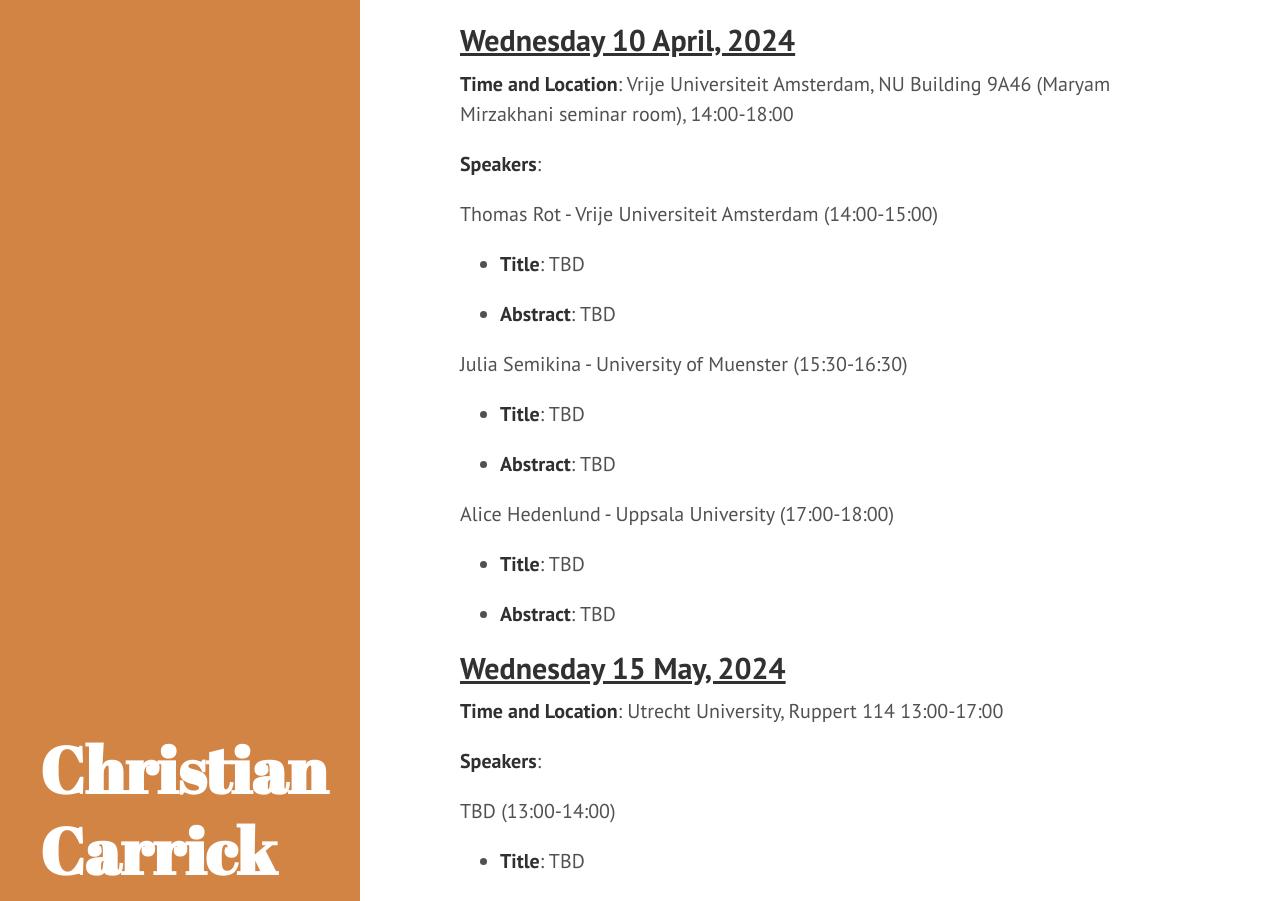
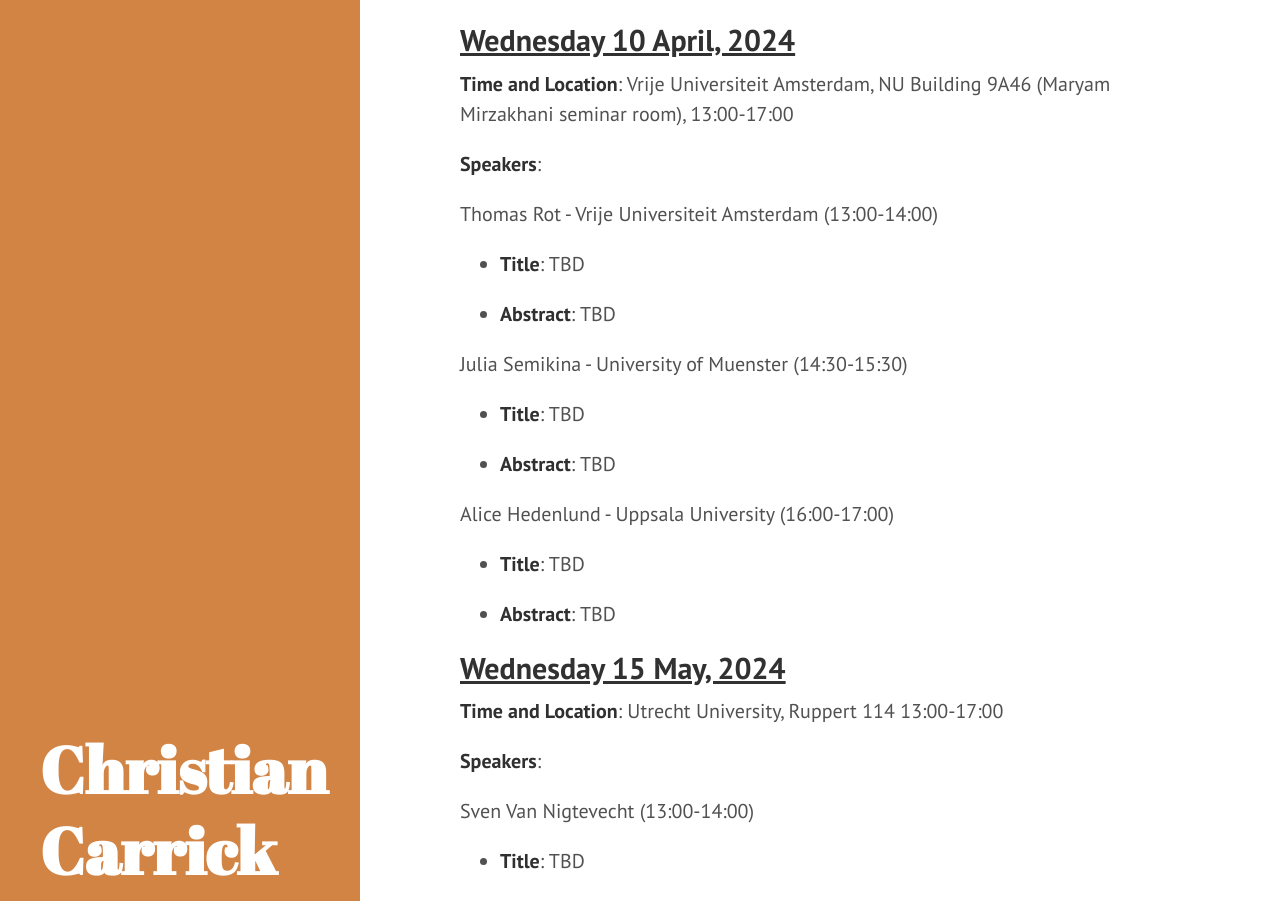
Before and after one commit to carrickchristian/carrickchristian.github.io, a Jekyll site: the page built from TopICS.md, in a window 1280 px wide and 1400 px high, scrolled down 3197 px. Shown: the part 189-1090 px from the top of the window. Built offline with Jekyll 4.4.1, drawn with Linux system fonts in a browser that asks for light colours; formulas are drawn with MathJax 3.

Commit message:
TopICS April

```diff
--- a/TopICS.md
+++ b/TopICS.md
@@ -61,23 +61,23 @@
 
 ## <ins>Wednesday 10 April, 2024</ins>
 
-**Time and Location**: Vrije Universiteit Amsterdam, NU Building 9A46 (Maryam Mirzakhani seminar room), 14:00-18:00
+**Time and Location**: Vrije Universiteit Amsterdam, NU Building 9A46 (Maryam Mirzakhani seminar room), 13:00-17:00
 
 **Speakers**:
 
-Thomas Rot - Vrije Universiteit Amsterdam (14:00-15:00)
+Thomas Rot - Vrije Universiteit Amsterdam (13:00-14:00)
 
 * **Title**: TBD
 
 * **Abstract**: TBD
 
-Julia Semikina - University of Muenster (15:30-16:30)
+Julia Semikina - University of Muenster (14:30-15:30)
 
 * **Title**: TBD
 
 * **Abstract**: TBD
 
-Alice Hedenlund - Uppsala University (17:00-18:00)
+Alice Hedenlund - Uppsala University (16:00-17:00)
 
 * **Title**: TBD
 
@@ -91,7 +91,7 @@
 
 **Speakers**:
 
-TBD (13:00-14:00)
+Sven Van Nigtevecht (13:00-14:00)
 
 * **Title**: TBD
 
```
